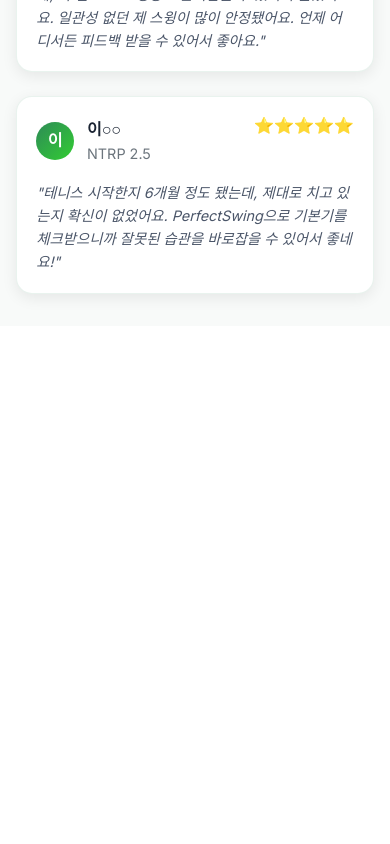
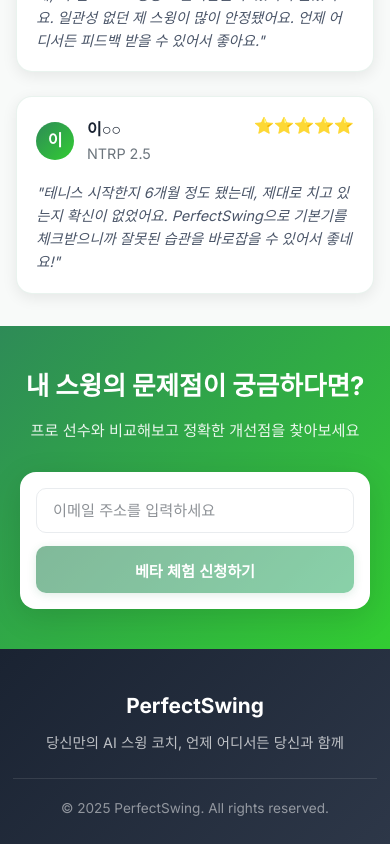
Before and after one commit to LetsDudeis/PerfectSwing_landing_en, a Next.js app: page / in a window 390 px wide. Shown: the part 2330-3174 px from the top of the page. Before the commit the page ends 2656 px from the top, so only its background shows below. Built offline with nearby package versions, Linux system fonts and the light colour scheme.

Commit message:
Feat : 하단에 이메일 수집 기능 추가

```diff
--- a/pages/index.js
+++ b/pages/index.js
@@ -7,8 +7,10 @@
 
 export default function Home() {
   const [email, setEmail] = useState("");
-  const [isSubmitting, setIsSubmitting] = useState(false);
-  const [message, setMessage] = useState({ text: "", type: "" });
+  const [topIsSubmitting, setTopIsSubmitting] = useState(false);
+  const [bottomIsSubmitting, setBottomIsSubmitting] = useState(false);
+  const [topMessage, setTopMessage] = useState({ text: "", type: "" });
+  const [bottomMessage, setBottomMessage] = useState({ text: "", type: "" });
   const [statsCount, setStatsCount] = useState(500);
 
   // 이메일 유효성 검사
@@ -20,24 +22,32 @@
   // 버튼 활성화 상태
   const isButtonEnabled = validateEmail(email);
 
-  // 메시지 표시
-  const showMessage = (text, type) => {
-    setMessage({ text, type });
+  // 상단 메시지 표시
+  const showTopMessage = (text, type) => {
+    setTopMessage({ text, type });
     setTimeout(() => {
-      setMessage({ text: "", type: "" });
+      setTopMessage({ text: "", type: "" });
     }, 5000);
   };
 
-  // 폼 제출 처리
-  const handleSubmit = async (e) => {
+  // 하단 메시지 표시
+  const showBottomMessage = (text, type) => {
+    setBottomMessage({ text, type });
+    setTimeout(() => {
+      setBottomMessage({ text: "", type: "" });
+    }, 5000);
+  };
+
+  // 상단 폼 제출 처리
+  const handleTopSubmit = async (e) => {
     e.preventDefault();
 
     if (!validateEmail(email)) {
-      showMessage("올바른 이메일 주소를 입력해주세요.", "error");
+      showTopMessage("올바른 이메일 주소를 입력해주세요.", "error");
       return;
     }
 
-    setIsSubmitting(true);
+    setTopIsSubmitting(true);
 
     try {
       const response = await fetch(
@@ -58,20 +68,73 @@
       const data = await response.json();
 
       if (response.ok) {
-        showMessage(
+        showTopMessage(
           "베타 체험 신청이 완료되었습니다! 출시되면 가장 먼저 체험해보실 수 있습니다.",
           "success"
         );
         setEmail("");
         setStatsCount((prev) => prev + 1);
       } else {
-        showMessage(data.message || "오류가 발생했습니다.", "error");
+        showTopMessage(data.message || "오류가 발생했습니다.", "error");
       }
     } catch (error) {
-      console.error("Submit error:", error);
-      showMessage("네트워크 오류가 발생했습니다. 다시 시도해주세요.", "error");
+      console.error("Top submit error:", error);
+      showTopMessage(
+        "네트워크 오류가 발생했습니다. 다시 시도해주세요.",
+        "error"
+      );
     } finally {
-      setIsSubmitting(false);
+      setTopIsSubmitting(false);
+    }
+  };
+
+  // 하단 폼 제출 처리
+  const handleBottomSubmit = async (e) => {
+    e.preventDefault();
+
+    if (!validateEmail(email)) {
+      showBottomMessage("올바른 이메일 주소를 입력해주세요.", "error");
+      return;
+    }
+
+    setBottomIsSubmitting(true);
+
+    try {
+      const response = await fetch(
+        `${process.env.NEXT_PUBLIC_SUPABASE_URL}/functions/v1/collect-email`,
+        {
+          method: "POST",
+          headers: {
+            "Content-Type": "application/json",
+            Authorization: `Bearer ${process.env.NEXT_PUBLIC_SUPABASE_ANON_KEY}`,
+          },
+          body: JSON.stringify({
+            email,
+            submitted_at: new Date().toISOString(),
+          }),
+        }
+      );
+
+      const data = await response.json();
+
+      if (response.ok) {
+        showBottomMessage(
+          "베타 체험 신청이 완료되었습니다! 출시되면 가장 먼저 체험해보실 수 있습니다.",
+          "success"
+        );
+        setEmail("");
+        setStatsCount((prev) => prev + 1);
+      } else {
+        showBottomMessage(data.message || "오류가 발생했습니다.", "error");
+      }
+    } catch (error) {
+      console.error("Bottom submit error:", error);
+      showBottomMessage(
+        "네트워크 오류가 발생했습니다. 다시 시도해주세요.",
+        "error"
+      );
+    } finally {
+      setBottomIsSubmitting(false);
     }
   };
 
@@ -114,7 +177,7 @@
                     🎾 2025년 하반기 출시 예정
                   </div>
 
-                  <form className={styles.emailForm} onSubmit={handleSubmit}>
+                  <form className={styles.emailForm} onSubmit={handleTopSubmit}>
                     <input
                       type="email"
                       className={styles.emailInput}
@@ -126,31 +189,32 @@
                     <button
                       type="submit"
                       className={styles.submitBtn}
-                      disabled={!isButtonEnabled || isSubmitting}
+                      disabled={!isButtonEnabled || topIsSubmitting}
                       style={{
-                        opacity: isButtonEnabled && !isSubmitting ? "1" : "0.6",
+                        opacity:
+                          isButtonEnabled && !topIsSubmitting ? "1" : "0.6",
                         cursor:
-                          isButtonEnabled && !isSubmitting
+                          isButtonEnabled && !topIsSubmitting
                             ? "pointer"
                             : "not-allowed",
                       }}
                     >
-                      {isSubmitting ? "신청 중..." : "베타 체험 신청하기"}
+                      {topIsSubmitting ? "신청 중..." : "베타 체험 신청하기"}
                     </button>
                   </form>
 
-                  {message.text && (
+                  {topMessage.text && (
                     <div
                       className={`${styles.message} ${
                         styles[
                           `message${
-                            message.type.charAt(0).toUpperCase() +
-                            message.type.slice(1)
+                            topMessage.type.charAt(0).toUpperCase() +
+                            topMessage.type.slice(1)
                           }`
                         ]
                       }`}
                     >
-                      {message.text}
+                      {topMessage.text}
                     </div>
                   )}
                 </div>
@@ -279,6 +343,73 @@
             </div>
           </div>
         </section>
+
+        {/* Bottom Email Collection Section */}
+        <section className={styles.bottomEmailSection}>
+          <div className={styles.bottomEmailContainer}>
+            <h2 className={styles.bottomEmailTitle}>
+              내 스윙의 문제점이 궁금하다면?
+            </h2>
+            <p className={styles.bottomEmailSubtitle}>
+              프로 선수와 비교해보고 정확한 개선점을 찾아보세요
+            </p>
+            <form
+              className={styles.bottomEmailForm}
+              onSubmit={handleBottomSubmit}
+            >
+              <input
+                type="email"
+                placeholder="이메일 주소를 입력하세요"
+                value={email}
+                onChange={(e) => setEmail(e.target.value)}
+                className={styles.bottomEmailInput}
+                required
+              />
+              <button
+                type="submit"
+                className={styles.bottomEmailButton}
+                disabled={!isButtonEnabled || bottomIsSubmitting}
+                style={{
+                  opacity: isButtonEnabled && !bottomIsSubmitting ? "1" : "0.6",
+                  cursor:
+                    isButtonEnabled && !bottomIsSubmitting
+                      ? "pointer"
+                      : "not-allowed",
+                }}
+              >
+                {bottomIsSubmitting ? "처리 중..." : "베타 체험 신청하기"}
+              </button>
+
+              {bottomMessage.text && (
+                <div
+                  className={`${styles.message} ${
+                    styles[
+                      `message${
+                        bottomMessage.type.charAt(0).toUpperCase() +
+                        bottomMessage.type.slice(1)
+                      }`
+                    ]
+                  }`}
+                >
+                  {bottomMessage.text}
+                </div>
+              )}
+            </form>
+          </div>
+        </section>
+
+        {/* Footer */}
+        <footer className={styles.footer}>
+          <div className={styles.footerContainer}>
+            <h3 className={styles.footerTitle}>PerfectSwing</h3>
+            <p className={styles.footerSubtitle}>
+              당신만의 AI 스윙 코치, 언제 어디서든 당신과 함께
+            </p>
+            <p className={styles.footerCopyright}>
+              © 2025 PerfectSwing. All rights reserved.
+            </p>
+          </div>
+        </footer>
       </div>
     </>
   );
--- a/styles/Home.module.css
+++ b/styles/Home.module.css
@@ -745,3 +745,216 @@
     font-size: 0.9rem;
   }
 }
+
+/* Bottom Email Collection Section */
+.bottomEmailSection {
+  background: linear-gradient(135deg, #2e8b57, #32cd32);
+  padding: 4rem 0;
+  text-align: center;
+}
+
+.bottomEmailContainer {
+  max-width: 800px;
+  margin: 0 auto;
+  padding: 0 1rem;
+}
+
+.bottomEmailTitle {
+  font-size: 2.2rem;
+  font-weight: 700;
+  color: #ffffff;
+  margin-bottom: 0.8rem;
+}
+
+.bottomEmailSubtitle {
+  font-size: 1.1rem;
+  color: rgba(255, 255, 255, 0.9);
+  margin-bottom: 2.5rem;
+  font-weight: 400;
+}
+
+.bottomEmailForm {
+  background: #ffffff;
+  padding: 1.5rem;
+  border-radius: 16px;
+  box-shadow: 0 8px 32px rgba(0, 0, 0, 0.12);
+  max-width: 450px;
+  margin: 0 auto;
+  display: flex;
+  flex-direction: column;
+  gap: 1rem;
+}
+
+.bottomEmailInput {
+  width: 100%;
+  padding: 1rem 1.2rem;
+  border: 1px solid #e9ecef;
+  border-radius: 10px;
+  font-size: 1rem;
+  background: #ffffff;
+  transition: all 0.3s ease;
+}
+
+.bottomEmailInput:focus {
+  outline: none;
+  border-color: #2e8b57;
+  box-shadow: 0 0 0 2px rgba(46, 139, 87, 0.1);
+}
+
+.bottomEmailInput::placeholder {
+  color: #8e9297;
+}
+
+.bottomEmailButton {
+  background: linear-gradient(135deg, #2e8b57, #3cb371);
+  color: #ffffff;
+  border: none;
+  padding: 1rem 2rem;
+  border-radius: 10px;
+  font-size: 1rem;
+  font-weight: 600;
+  cursor: pointer;
+  transition: all 0.3s ease;
+  white-space: nowrap;
+  box-shadow: 0 2px 10px rgba(46, 139, 87, 0.25);
+}
+
+.bottomEmailButton:hover:not(:disabled) {
+  background: linear-gradient(135deg, #3cb371, #2e8b57);
+  transform: translateY(-2px);
+  box-shadow: 0 6px 20px rgba(46, 139, 87, 0.4);
+}
+
+.bottomEmailButton:disabled {
+  opacity: 0.6;
+  cursor: not-allowed;
+}
+
+/* Footer */
+.footer {
+  background: linear-gradient(135deg, #1a2332, #2d3748);
+  padding: 3rem 0 2rem;
+  text-align: center;
+}
+
+.footerContainer {
+  max-width: 1200px;
+  margin: 0 auto;
+  padding: 0 1rem;
+}
+
+.footerTitle {
+  font-size: 1.8rem;
+  font-weight: 700;
+  color: #ffffff;
+  margin-bottom: 0.5rem;
+}
+
+.footerSubtitle {
+  font-size: 1rem;
+  color: rgba(255, 255, 255, 0.7);
+  margin-bottom: 2rem;
+  font-weight: 400;
+}
+
+.footerCopyright {
+  font-size: 0.9rem;
+  color: rgba(255, 255, 255, 0.5);
+  margin: 0;
+  padding-top: 1.5rem;
+  border-top: 1px solid rgba(255, 255, 255, 0.1);
+}
+
+/* Responsive Design for Bottom Email and Footer */
+@media (max-width: 768px) {
+  .bottomEmailSection {
+    padding: 3rem 0;
+  }
+
+  .bottomEmailTitle {
+    font-size: 1.8rem;
+  }
+
+  .bottomEmailSubtitle {
+    font-size: 1rem;
+    margin-bottom: 2rem;
+  }
+
+  .bottomEmailForm {
+    padding: 1.2rem;
+    gap: 0.8rem;
+    max-width: 400px;
+  }
+
+  .bottomEmailInput {
+    padding: 0.9rem 1.2rem;
+  }
+
+  .bottomEmailButton {
+    padding: 0.9rem 1.5rem;
+  }
+
+  .footerTitle {
+    font-size: 1.5rem;
+  }
+
+  .footerSubtitle {
+    font-size: 0.95rem;
+  }
+}
+
+@media (max-width: 480px) {
+  .bottomEmailSection {
+    padding: 2.5rem 0;
+  }
+
+  .bottomEmailContainer {
+    padding: 0 0.8rem;
+  }
+
+  .bottomEmailTitle {
+    font-size: 1.6rem;
+  }
+
+  .bottomEmailSubtitle {
+    font-size: 0.95rem;
+    margin-bottom: 1.8rem;
+  }
+
+  .bottomEmailForm {
+    padding: 1rem;
+    max-width: 350px;
+  }
+
+  .bottomEmailInput {
+    padding: 0.8rem 1rem;
+    font-size: 0.95rem;
+  }
+
+  .bottomEmailButton {
+    padding: 0.8rem 1.2rem;
+    font-size: 0.95rem;
+  }
+
+  .footer {
+    padding: 2.5rem 0 1.5rem;
+  }
+
+  .footerContainer {
+    padding: 0 0.8rem;
+  }
+
+  .footerTitle {
+    font-size: 1.3rem;
+  }
+
+  .footerSubtitle {
+    font-size: 0.9rem;
+    margin-bottom: 1.5rem;
+  }
+
+  .footerCopyright {
+    font-size: 0.85rem;
+    padding-top: 1.2rem;
+  }
+}
```
